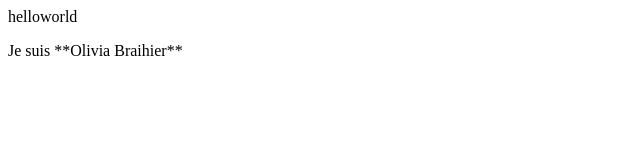
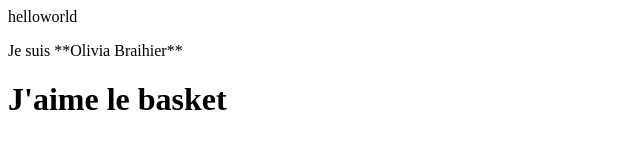
Before and after one commit to braioli/helloworld, a plain HTML site: page index.html in a window 1280 px wide. Shown: the whole page, without its empty margins (0-640 px from the left). Drawn offline with Linux system fonts and the light colour scheme.

Commit message:
Update index.html

```diff
--- a/index.html
+++ b/index.html
@@ -1,2 +1,3 @@
  helloworld
 <p> Je suis **Olivia Braihier** </p>
+<h1> J'aime le basket </h1>
```
